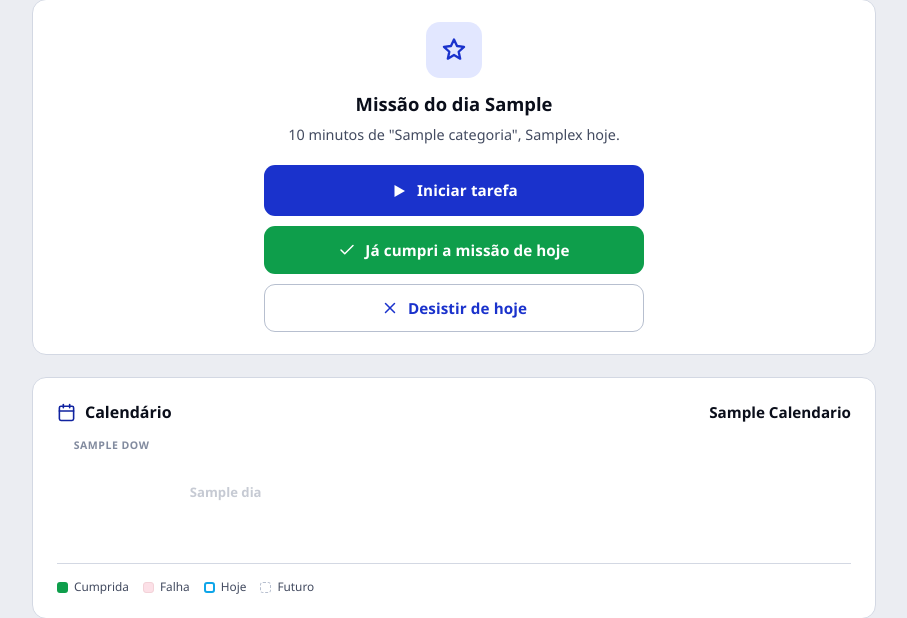
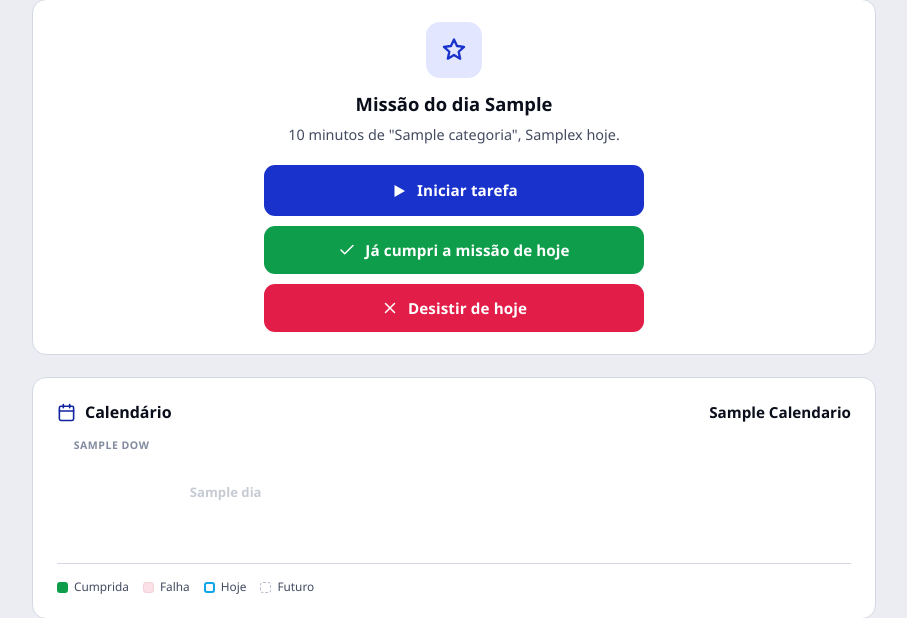
Before and after one commit to joaberepositorios/Jacob-, a Flask app: template templates/dashboard.html in a window 1280 px wide. Shown: the part 486-1104 px from the top of the page, without its empty margins (186-1093 px from the left). Run offline with Flask 3, Linux system fonts and the light colour scheme; the template is opened without the code that fills it: most values are stand-ins (such as "Sample title", 1, 10 or a date in 2020); some libraries are stand-ins or nearby versions.

Commit message:
Botao Desistir agora vermelho (btn-brick); cache Pages v8

```diff
--- a/docs/app.js
+++ b/docs/app.js
@@ -363,7 +363,7 @@
         '<div id="tarefa-andamento" class="timer-chip" style="display:none;">' + icon("clock") + ' <span>Tarefa em andamento — <b id="ta-rest">--:--</b></span> <a href="#foco">voltar ao foco →</a></div>' +
         '<div class="acoes-botoes"><a href="#foco" class="btn btn-primary">' + icon("play") + " Iniciar tarefa</a>" +
         '<button id="btn-cumpri" class="btn btn-good" type="button">' + icon("check") + " Já cumpri a missão de hoje</button></div>" +
-        '<div class="acoes-secundarias"><button id="btn-desisti" class="btn btn-outline" type="button">' + icon("x") + " Desistir de hoje</button></div>";
+        '<div class="acoes-secundarias"><button id="btn-desisti" class="btn btn-brick" type="button">' + icon("x") + " Desistir de hoje</button></div>";
     }
 
     const medalhas = '<div class="of-medalhas">' + MARCOS.map(m =>
--- a/docs/index.html
+++ b/docs/index.html
@@ -4,10 +4,10 @@
     <meta charset="UTF-8">
     <meta name="viewport" content="width=device-width, initial-scale=1.0">
     <title>ReHabto</title>
-    <link rel="stylesheet" href="style.css?v=7">
+    <link rel="stylesheet" href="style.css?v=8">
 </head>
 <body>
     <div id="root"></div>
-    <script src="app.js?v=7"></script>
+    <script src="app.js?v=8"></script>
 </body>
 </html>
--- a/templates/dashboard.html
+++ b/templates/dashboard.html
@@ -101,7 +101,7 @@
         </div>
         <div class="acoes-secundarias">
             <form method="POST" action="{{ url_for('registrar_acao', tipo='falha') }}" onsubmit="return confirm('Desistir da missão de hoje? Você perde 1 ponto e o app trava até 00:00.');">
-                <button type="submit" class="btn btn-outline">{{ icon("x") }} Desistir de hoje</button>
+                <button type="submit" class="btn btn-brick">{{ icon("x") }} Desistir de hoje</button>
             </form>
         </div>
     {% else %}
```
Also changed, not shown: imagens artigo/1.png (added), imagens artigo/2.png (added), imagens artigo/3.png (added).
